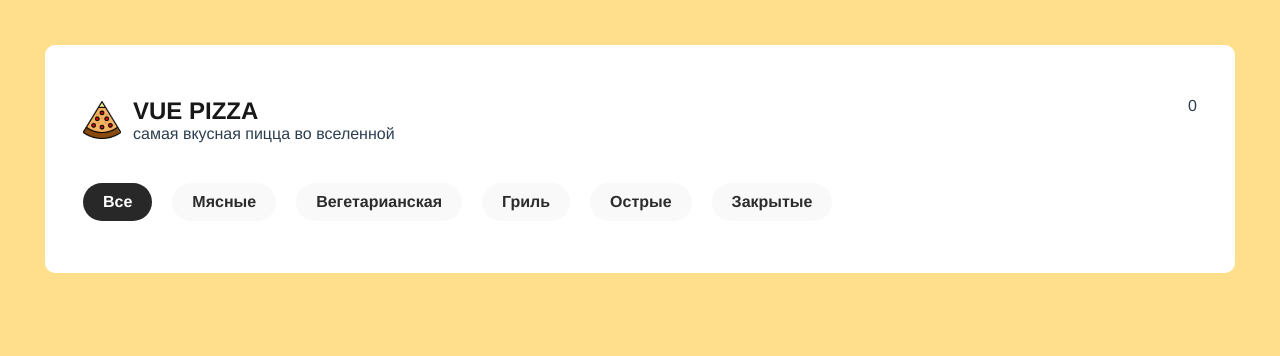
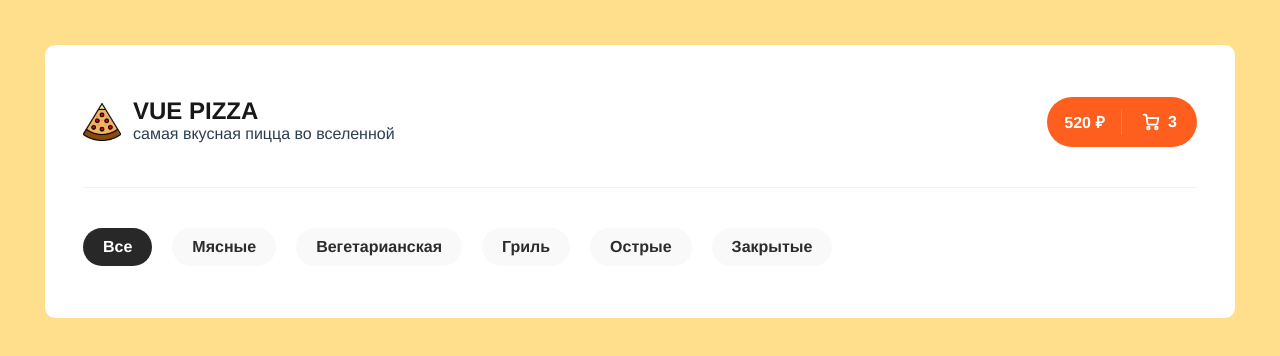
Before and after one commit to Papa-het/pizza-app-vue, a Vue app: page / in a window 1280 px wide. Shown: the top 356 px of the page. Built offline with nearby package versions, Linux system fonts and the light colour scheme.

Commit message:
feat: header block

```diff
--- a/src/components/Header.vue
+++ b/src/components/Header.vue
@@ -4,7 +4,12 @@
       <h1>VUE PIZZA</h1>
       <p>самая вкусная пицца во вселенной</p>
     </div>
-    <div class="header-orderBlock">0</div>
+    <div class="header-orderBlock">
+      <h4 class="header-orderBlock--cost">520 ₽</h4>
+      <h4 class="header-orderBlock--amount">
+        <img src="/images/icon-order.svg" alt="" /> 3
+      </h4>
+    </div>
   </div>
 </template>
 
@@ -23,6 +28,8 @@ export default Vue.extend({
 .header {
   display: flex;
   justify-content: space-between;
+  padding-bottom: 40px;
+  border-bottom: 1px solid #f2f2f2;
 
   &-main {
     background: url('/images/logo.svg') no-repeat;
@@ -34,5 +41,44 @@ export default Vue.extend({
       font-weight: bold;
     }
   }
+
+  &-orderBlock {
+    background: #fe5f1e;
+    border-radius: 30px;
+    min-width: 150px;
+    min-height: 50px;
+
+    display: flex;
+    justify-content: space-evenly;
+    align-items: center;
+
+    h4 {
+      color: #fff;
+      display: flex;
+      align-items: center;
+      justify-content: center;
+      height: 100%;
+      width: 100%;
+    }
+
+    &--cost {
+      position: relative;
+      &::after {
+        content: '';
+        position: absolute;
+        width: 1px;
+        height: 50%;
+        background: #fff;
+        right: 0;
+        opacity: 0.2;
+      }
+    }
+
+    &--amount {
+      img {
+        padding-right: 8px;
+      }
+    }
+  }
 }
 </style>
--- a/src/components/Tabs.vue
+++ b/src/components/Tabs.vue
@@ -51,6 +51,7 @@ export default Vue.extend({
       padding: 10px 20px;
       color: #2c2c2c;
       font-weight: bold;
+      user-select: none;
 
       &:hover {
         cursor: pointer;
```
Also changed, not shown: public/images/icon-order.svg (added).
